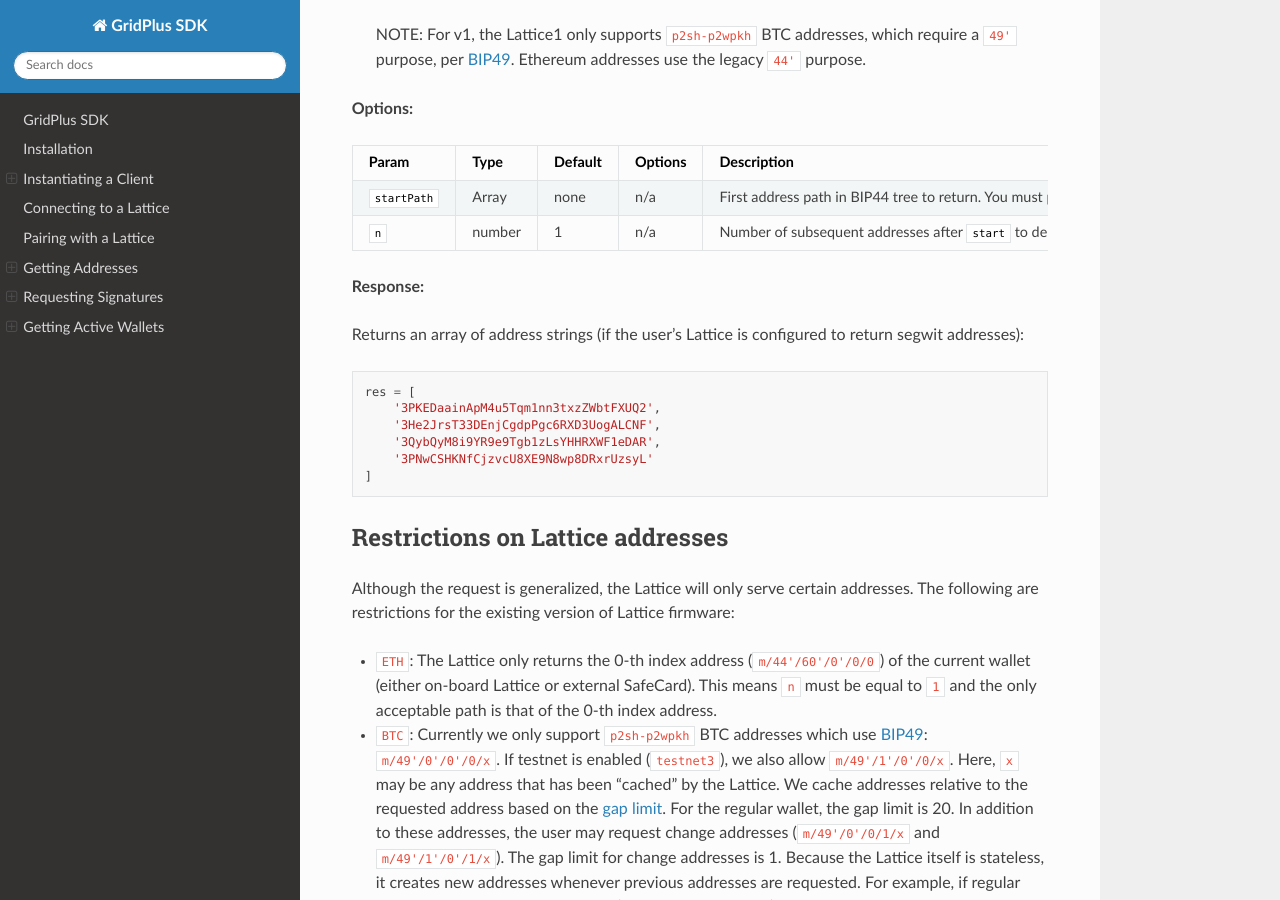
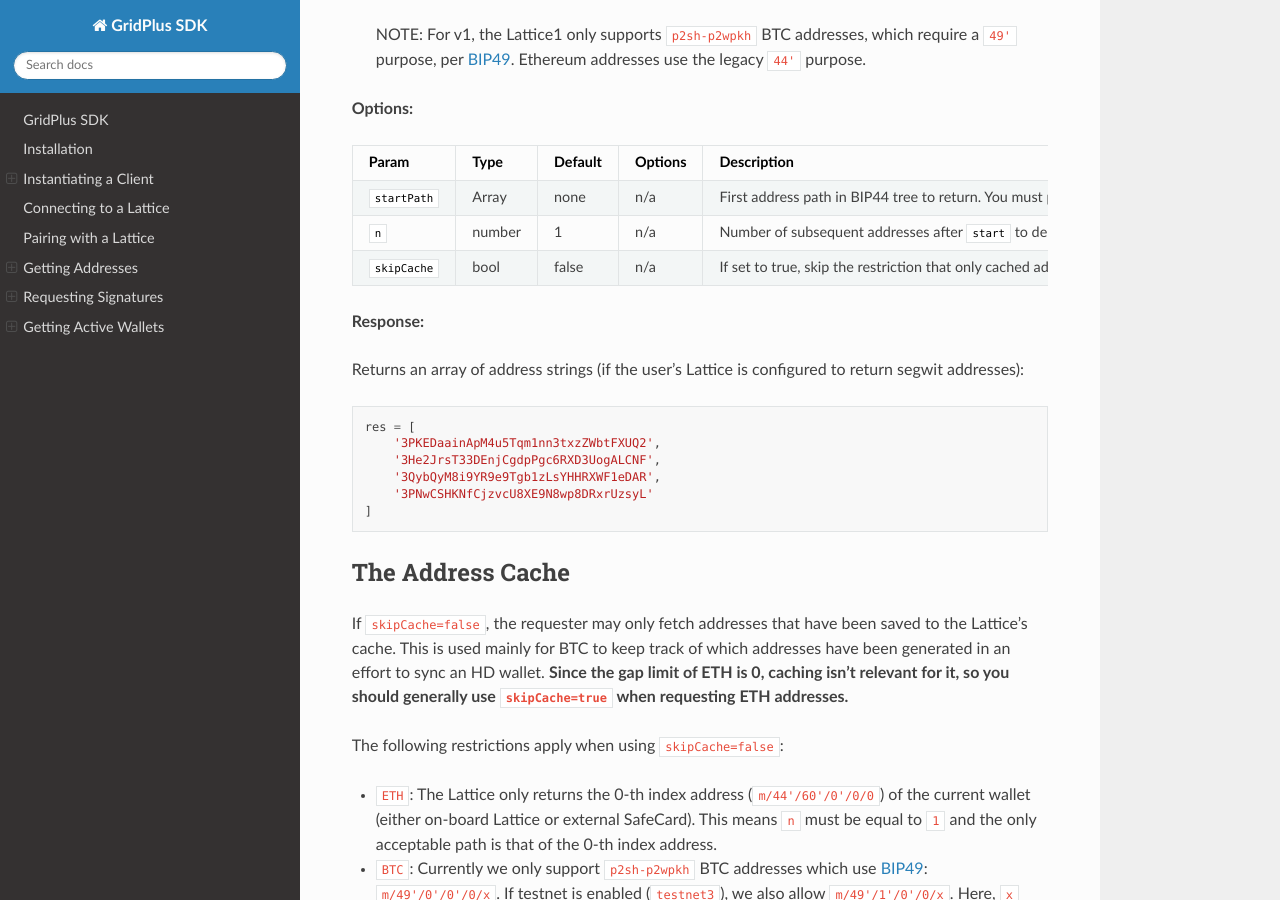
Before and after one commit to GridPlus/gridplus-sdk, a Sphinx documentation site: the page built from docs/index.md, in a window 1280 px wide and 900 px high, scrolled down 2925 px. Built offline with Sphinx 7.4.7 and the Read the Docs theme 2.0.0, drawn with Linux system fonts in a browser that asks for light colours.

Commit message:
Adds documentation for using `skipCache`

````diff
--- a/docs/index.md
+++ b/docs/index.md
@@ -117,6 +117,7 @@ client.addresses(req, (err, res) => {
 |:-----------|:----------|:-----------------|:----------------|:----------------------|
 | `startPath` | Array    | none             | n/a             | First address path in BIP44 tree to return. You must provide 5 indices to form the path. |
 | `n`        | number    | 1                | n/a             | Number of subsequent addresses after `start` to derive. These will increment over the final index in the path |
+| `skipCache` | bool     | false            | n/a             | If set to true, skip the restriction that only cached addresses may be requested. This allows the user to request any address for a supported currency (BTC and ETH) |
 
 **Response:**
 
@@ -131,9 +132,12 @@ res = [
 ]
 ```
 
-## Restrictions on Lattice addresses
+## The Address Cache
 
-Although the request is generalized, the Lattice will only serve certain addresses. The following are restrictions for the existing version of Lattice firmware:
+If `skipCache=false`, the requester may only fetch addresses that have been saved to the Lattice's cache. This is used mainly for BTC to keep track
+of which addresses have been generated in an effort to sync an HD wallet. **Since the gap limit of ETH is 0, caching isn't relevant for it, so you should generally use `skipCache=true` when requesting ETH addresses.**
+
+The following restrictions apply when using `skipCache=false`:
 
 * `ETH`: The Lattice only returns the 0-th index address (`m/44'/60'/0'/0/0`) of the current wallet (either on-board Lattice or external SafeCard). This means `n` must be equal to `1` and the only acceptable path is that of the 0-th index address.
 * `BTC`: Currently we only support `p2sh-p2wpkh` BTC addresses which use [BIP49](https://en.bitcoin.it/wiki/BIP_0049): `m/49'/0'/0'/0/x`. If testnet is enabled (`testnet3`), we also allow `m/49'/1'/0'/0/x`. Here, `x` may be any address that has been "cached" by the Lattice. We cache addresses relative to the requested address based on the [gap limit](https://blog.blockonomics.co/bitcoin-what-is-this-gap-limit-4f098e52d7e1?gi=616654046ec4). For the regular wallet, the gap limit is 20. In addition to these addresses, the user may request change addresses (`m/49'/0'/0/1/x` and `m/49'/1'/0'/1/x`). The gap limit for change addresses is 1. Because the Lattice itself is stateless, it creates new addresses whenever previous addresses are requested. For example, if regular addresses 0-19 have been cached (i.e. on an initial cache) and the user requests addresses 9-19, the wallet would then cache 20-29 and the user could then request any of those addresses (which would, in turn, lead to more becoming available). The same logic applies for change addresses, but only the subsequent one would get cached. Note that if you request addresses outside of the gap limit, you will get an error and no new addresses will be cached.
````
Also changed, not shown: 1 other file.
